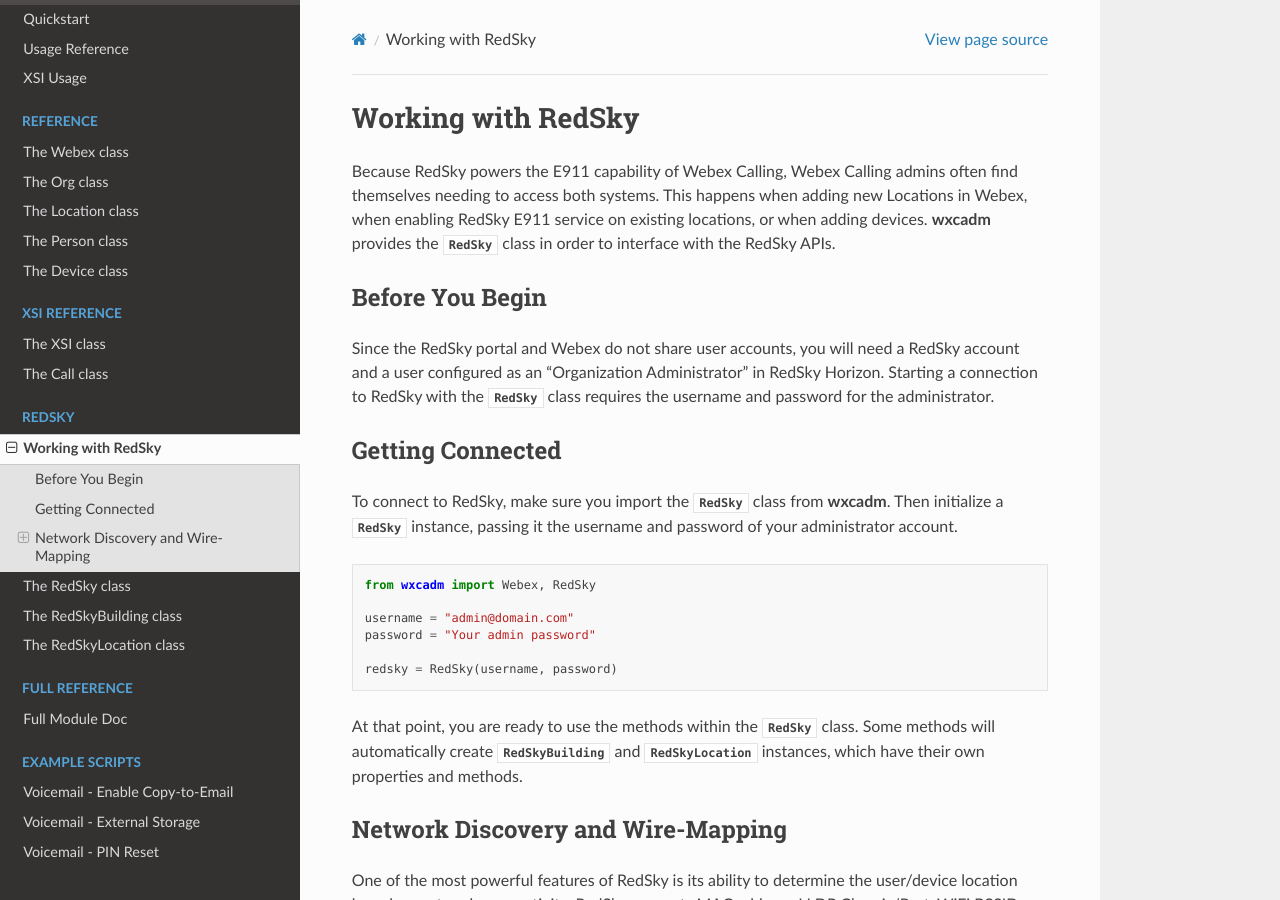
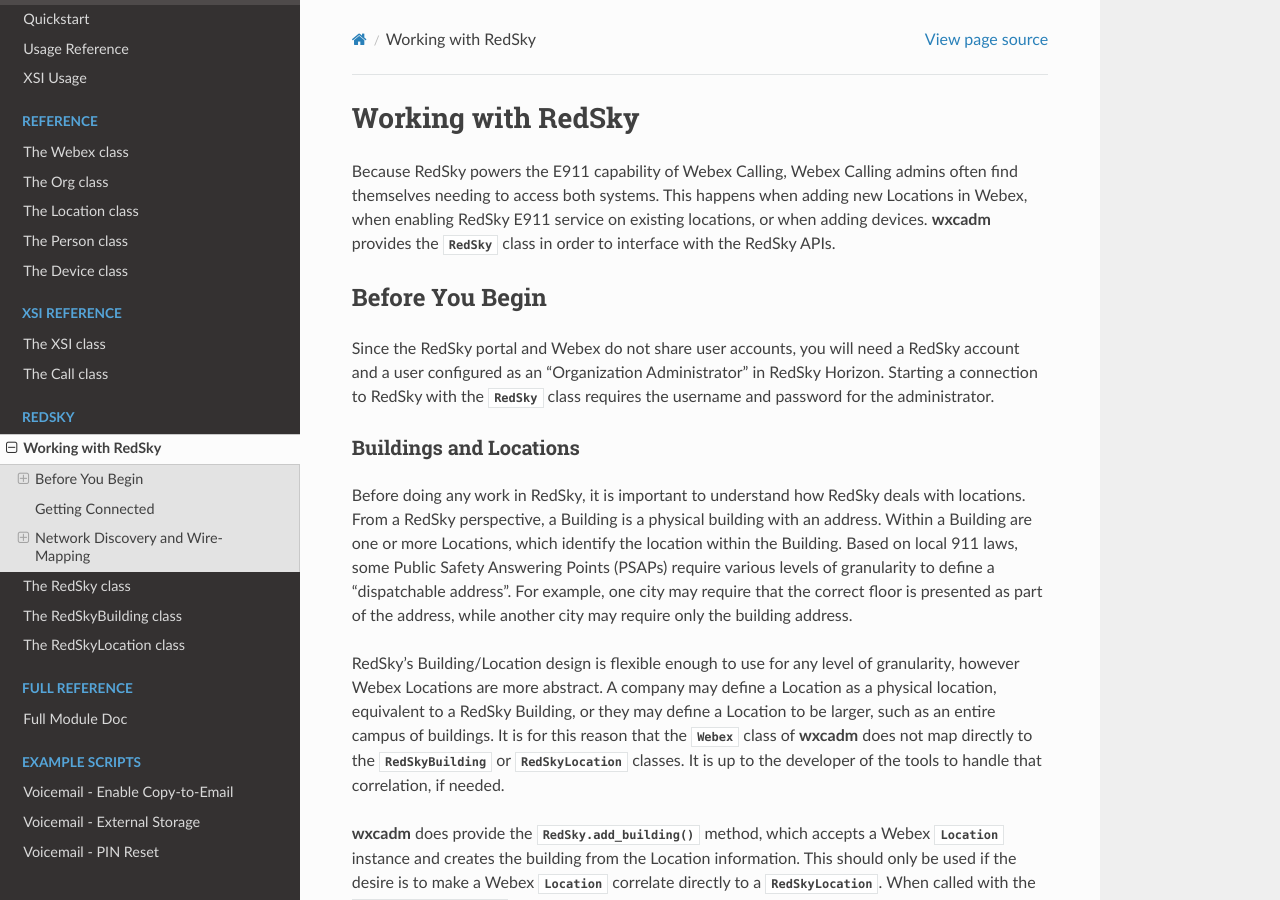
Before and after one commit to kctrey/wxcadm, a Sphinx documentation site: the page built from docs/source/usage/redsky.rst, in a window 1280 px wide and 900 px high. Built offline with Sphinx 7.4.7 and the Read the Docs theme 2.0.0, drawn with Linux system fonts in a browser that asks for light colours; some of the changed text lies outside the part shown.

Commit message:
Doc fix for RedSky usage

```diff
--- a/docs/source/usage/redsky.rst
+++ b/docs/source/usage/redsky.rst
@@ -14,6 +14,27 @@
 Since the RedSky portal and Webex do not share user accounts, you will need a RedSky account and a user configured as an
 "Organization Administrator" in RedSky Horizon. Starting a connection to RedSky with the :class:`RedSky` class
 requires the username and password for the administrator.
+
+Buildings and Locations
+-----------------------
+Before doing any work in RedSky, it is important to understand how RedSky deals with locations. From a RedSky
+perspective, a Building is a physical building with an address. Within a Building are one or more Locations, which
+identify the location within the Building. Based on local 911 laws, some Public Safety Answering Points (PSAPs) require
+various levels of granularity to define a "dispatchable address". For example, one city may require that the correct
+floor is presented as part of the address, while another city may require only the building address.
+
+RedSky's Building/Location design is flexible enough to use for any level of granularity, however Webex Locations are
+more abstract. A company may define a Location as a physical location, equivalent to a RedSky Building, or they may
+define a Location to be larger, such as an entire campus of buildings. It is for this reason that the :class:`Webex`
+class of **wxcadm** does not map directly to the :class:`RedSkyBuilding` or :class:`RedSkyLocation` classes. It is up
+to the developer of the tools to handle that correlation, if needed.
+
+**wxcadm** does provide the :meth:`RedSky.add_building()` method, which accepts a Webex :class:`Location` instance and
+creates the building from the Location information. This should only be used if the desire is to make a Webex
+:class:`Location` correlate directly to a :class:`RedSkyLocation`. When called with the ``create_location=True``
+parameter, **wxcadm** will add both the Building and a Location named "Default", which can be used for building-level
+Network Discovery. If further locations are needed the :meth:`RedSkyBuilding.add_location()` method can be used, which
+does not accept Webex :class:`Location` data.
 
 Getting Connected
 =================
```
Also changed, not shown: wxcadm.py (+13 -6 lines), 3 other files.
